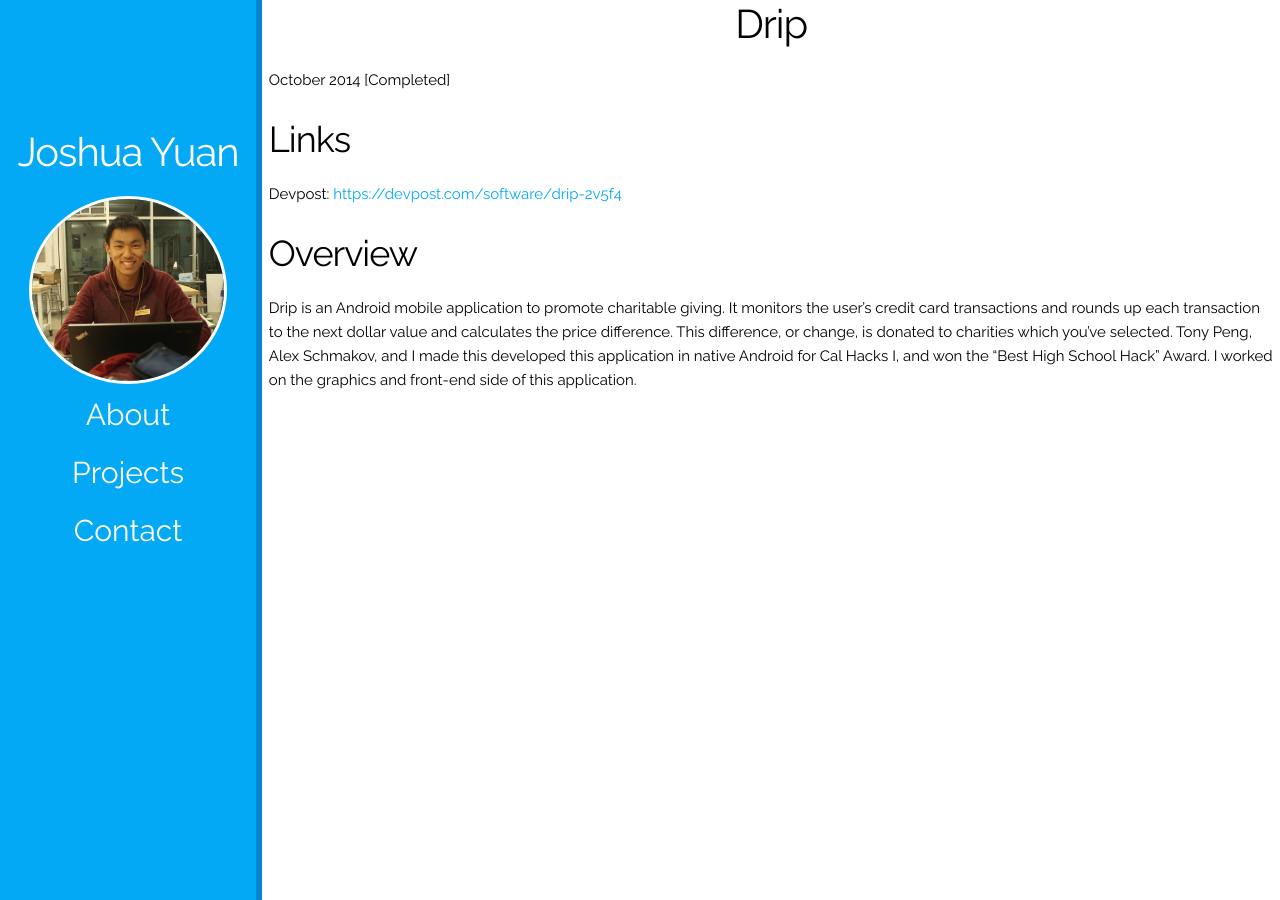
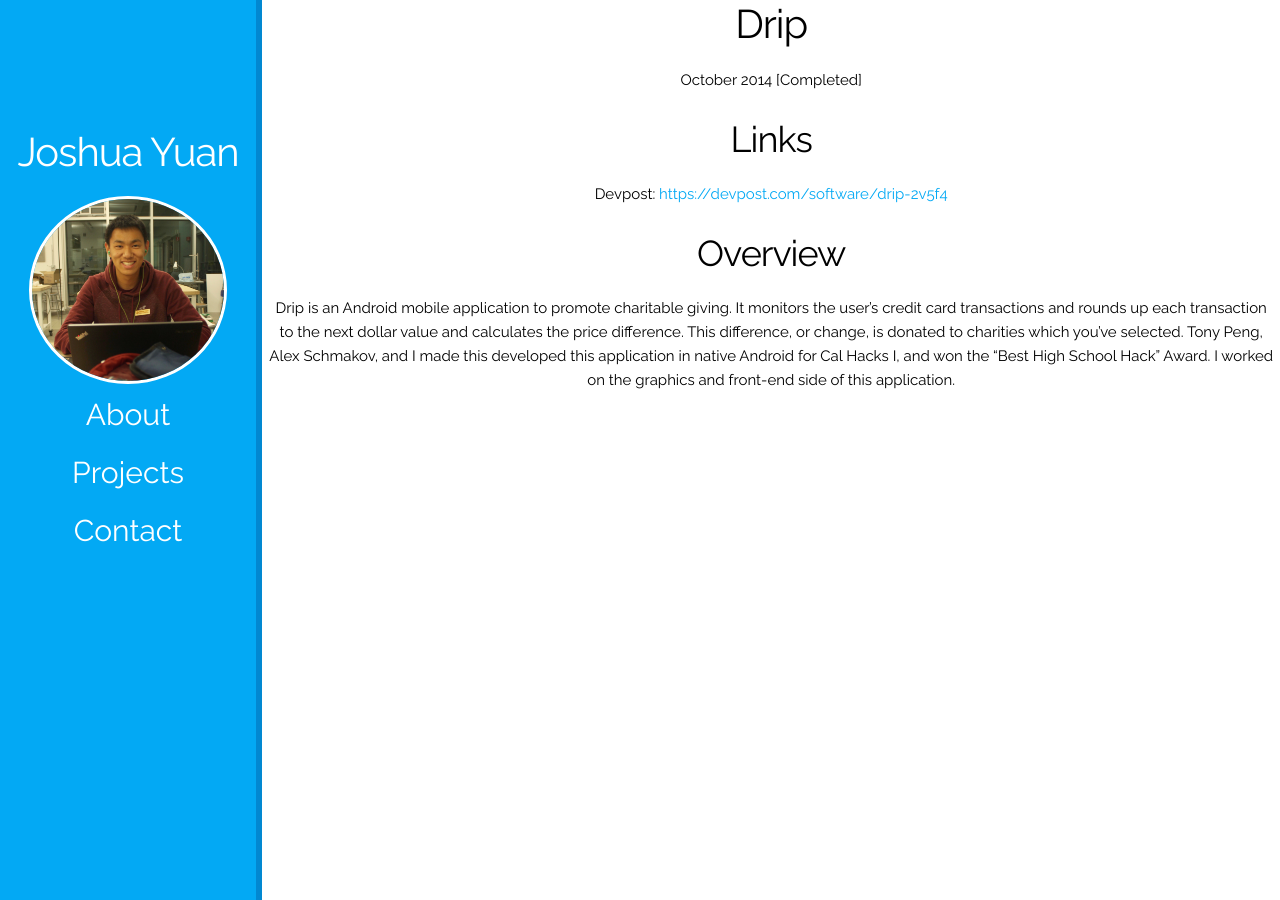
Before and after one commit to joshuayuan/joshuayuan-old-site, a Jekyll site: the page built from _projects/drip.html, in a window 1280 px wide. Built offline with Jekyll 4.4.1, drawn with Linux system fonts in a browser that asks for light colours; nearby versions of some CDN libraries.

Commit message:
more formatting

```diff
--- a/_includes/intro.html
+++ b/_includes/intro.html
@@ -1,4 +1,4 @@
-<p> Hi! I'm </p>
-<h1> Joshua Yuan</h1>
+<p class="nospace"> Hi! I'm </p>
+<h1 style="text-align: center"> Joshua Yuan</h1>
 <p> A second year (sophomore) majoring in computer science at UC Berkeley.</p>
 <p> Find out more about me here on my website! </p>
--- a/assets/stylesheets/styles.css
+++ b/assets/stylesheets/styles.css
@@ -61,24 +61,25 @@ body {
     padding-right: 0.5%;
     float: right;
     margin: 0 auto;
+    text-align: center;
 }
 #intro {
+    padding-top: 2vh;
     background-color: #81D4FA;
+}
+.nospace {
+    margin: 0;
 }
 #projects{
     background-color: white;
 }
 #contact {
+    padding-top: 2vh;
     background-color: #81D4FA;
 }
-.hline {
-    position: relative;
-    width: 100%;
-    height: 10px;
-    border: 10px #0288D1;
-    z-index: 100;
+.project {
+    padding: 2vh;
 }
-
 /*
 *
 * GRID
```
Also changed, not shown: _includes/contact.html (+25 -1 lines), _layouts/project.html (line endings or trailing spaces).
